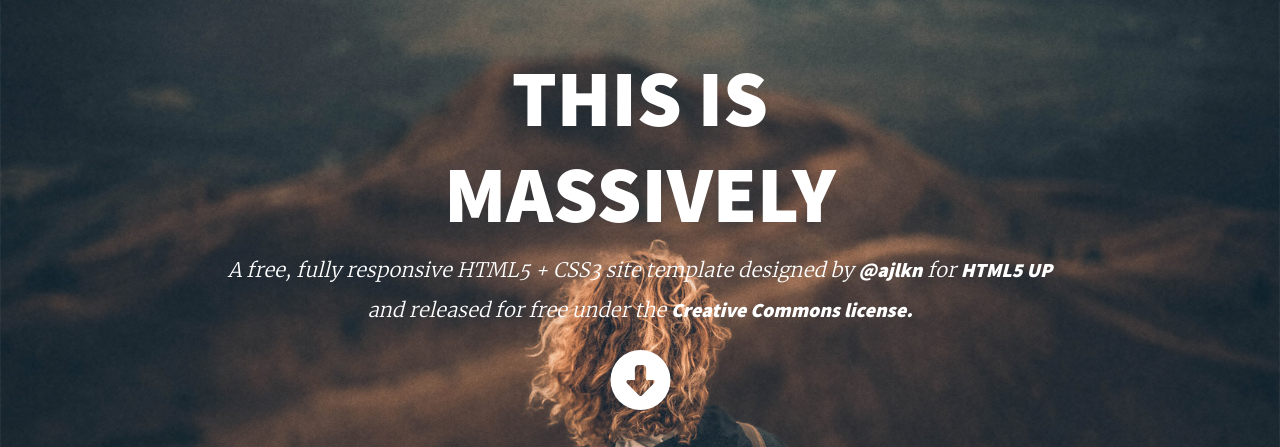
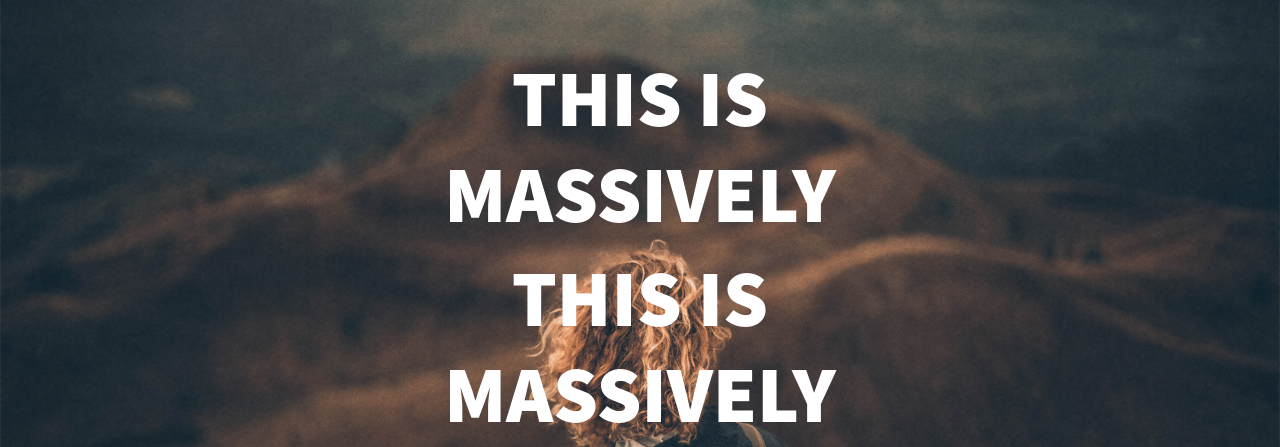
Before and after one commit to shiv-ced/demo-one, a plain HTML site: page index.html in a window 1280 px wide. Shown: the top 447 px of the page. Drawn offline with nearby package versions, Linux system fonts and the light colour scheme.

Commit message:
next changes

```diff
--- a/index.html
+++ b/index.html
@@ -19,6 +19,8 @@
             <div class="row">
                 <div class="col">
                     <div class="msv-intro__wrap">
+                        <h1>THIS IS MASSIVELY</h1>
+                        <h1>THIS IS MASSIVELY</h1>
                         <h1>THIS IS MASSIVELY</h1>
                         <p>A free, fully responsive HTML5 + CSS3 site template designed by <a href="#">@ajlkn</a> for <a href="#">HTML5 UP</a> and released for free under the <a href="#">Creative Commons license.</a></p>
                         <a href="#" id="arrow-down"><i class="fa fa-arrow-alt-circle-down"></i></a>
```
